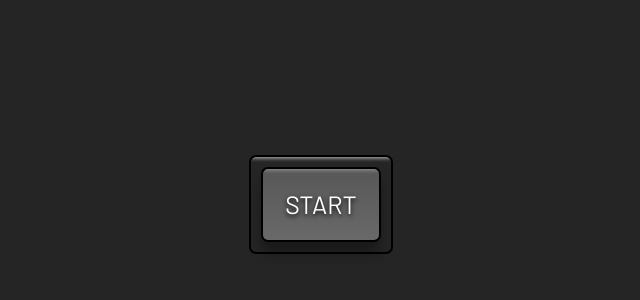
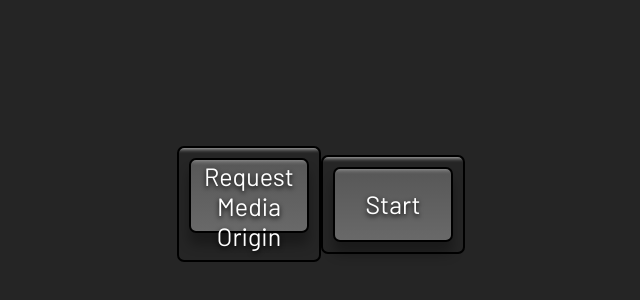
Before and after one commit to Gitalus/picture-in-picture, a plain HTML site: page index.html in a window 1280 px wide. Shown: the part 196-496 px from the top of the page, without its empty margins (319-959 px from the left). Drawn offline with Linux system fonts and the light colour scheme.

Commit message:
add second button for selecting Media

```diff
--- a/index.html
+++ b/index.html
@@ -16,7 +16,11 @@
     <video src="" id="video" controls height="360" width="640" hidden></video>
     <!-- Button  -->
     <div class="button-container">
-        <button id="button">START</button>
+        <button id="button-request">Request Media Origin</button>
+    </div>
+    <!-- Button  -->
+    <div class="button-container">
+        <button id="button">Start</button>
     </div>
     <!-- Script -->
     <script src="script.js"></script>
--- a/script.js
+++ b/script.js
@@ -1,5 +1,6 @@
 const videoElement = document.getElementById('video');
 const buttonStart = document.getElementById('button');
+const buttonStart = document.getElementById('button-request');
 
 // Prompt to select a media stream, pass to video element, then play
 async function selectMediaStream() {
```
